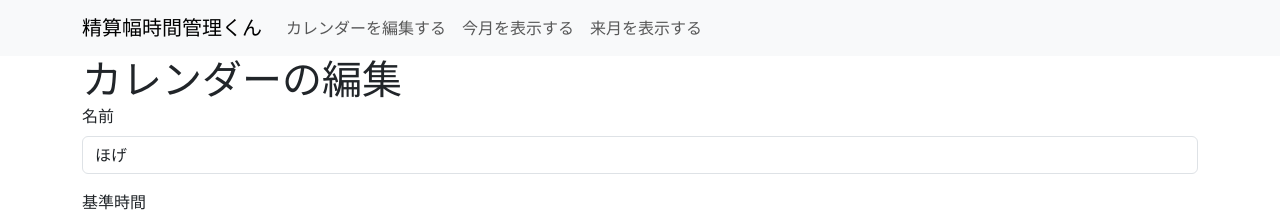
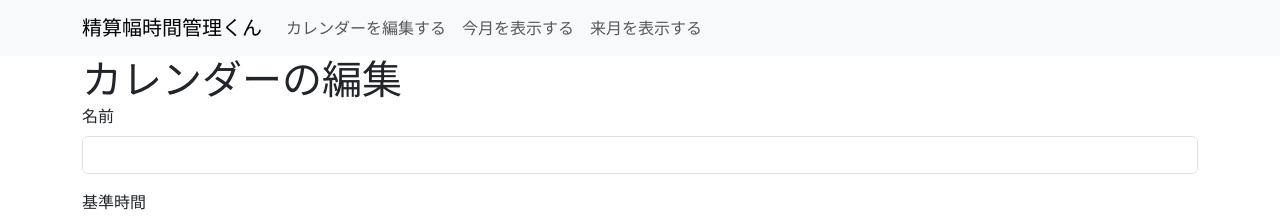
Before and after one commit to jiikko/monthly_hours_manager, a Next.js app: page /calendar_edit in a window 1280 px wide. Shown: the top 222 px of the page. Built offline with nearby package versions, Linux system fonts and the light colour scheme.

Commit message:
リンクに対してクエリパラメータを引き継ぐ

```diff
--- a/components/layout.tsx
+++ b/components/layout.tsx
@@ -1,4 +1,5 @@
 import Head from 'next/head';
+import { useRouter } from 'next/router';
 import styles from '../styles/Home.module.css';
 
 import { Container, Nav, Navbar, NavDropdown } from 'react-bootstrap';
@@ -8,6 +9,9 @@ type LayoutProps = {
 }
 
 export default function Layout({ children }: LayoutProps) {
+  const router = useRouter();
+  const queryParameters = new URLSearchParams(router.query).toString();
+
   return (
     <>
       <Head>
@@ -17,11 +21,11 @@ export default function Layout({ children }: LayoutProps) {
 
     <Navbar expand="lg" className="bg-body-tertiary">
       <Container>
-        <Navbar.Brand href="/">精算幅時間管理くん</Navbar.Brand>
+        <Navbar.Brand href={`/?${queryParameters}`}>精算幅時間管理くん</Navbar.Brand>
         <Navbar.Toggle aria-controls="basic-navbar-nav" />
         <Navbar.Collapse id="basic-navbar-nav">
-          <Nav className="me-auto">
-            <Nav.Link href="/calendar_edit">カレンダーを編集する</Nav.Link>
+        <Nav className="me-auto">
+            <Nav.Link href={`/calendar_edit?${queryParameters}`}>カレンダーを編集する</Nav.Link>
             <Nav.Link href="#">今月を表示する</Nav.Link>
             <Nav.Link href="#">来月を表示する</Nav.Link>
           </Nav>
--- a/pages/calendar_edit.tsx
+++ b/pages/calendar_edit.tsx
@@ -6,7 +6,7 @@ import { useRouter } from 'next/router';
 
 const CalendarEdit: NextPageWithLayout = () => {
   const router = useRouter();
-  const [name, setName] = useState('ほげ');
+  const [name, setName] = useState('');
   const [standardTime, setStandardTime] = useState(0);
   const [workingDays, setWorkingDays] = useState({
     mon: false,
@@ -35,8 +35,10 @@ const CalendarEdit: NextPageWithLayout = () => {
   };
 
   useEffect(() => {
-    setName(router.query['name'] as string);
-    setStandardTime(router.query['standardTime'] as string);
+    const queryName = router.query['name'] || '';
+    setName(queryName);
+    const queryStandardTime = router.query['standardTime'] || 84;
+    setStandardTime(queryStandardTime);
 
     setWorkingDays({
       mon: router.query['mon'] == 'true',
```
